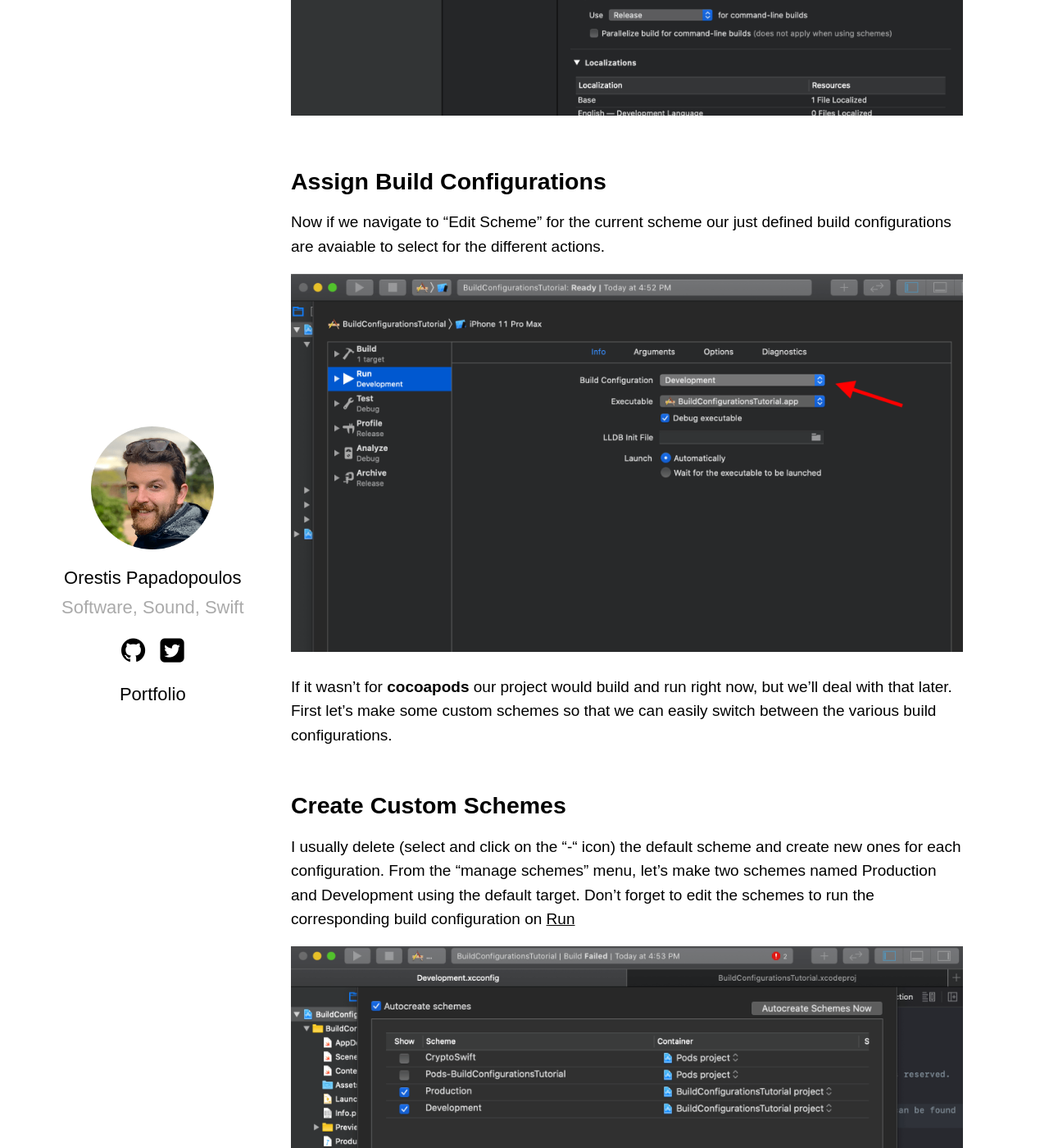
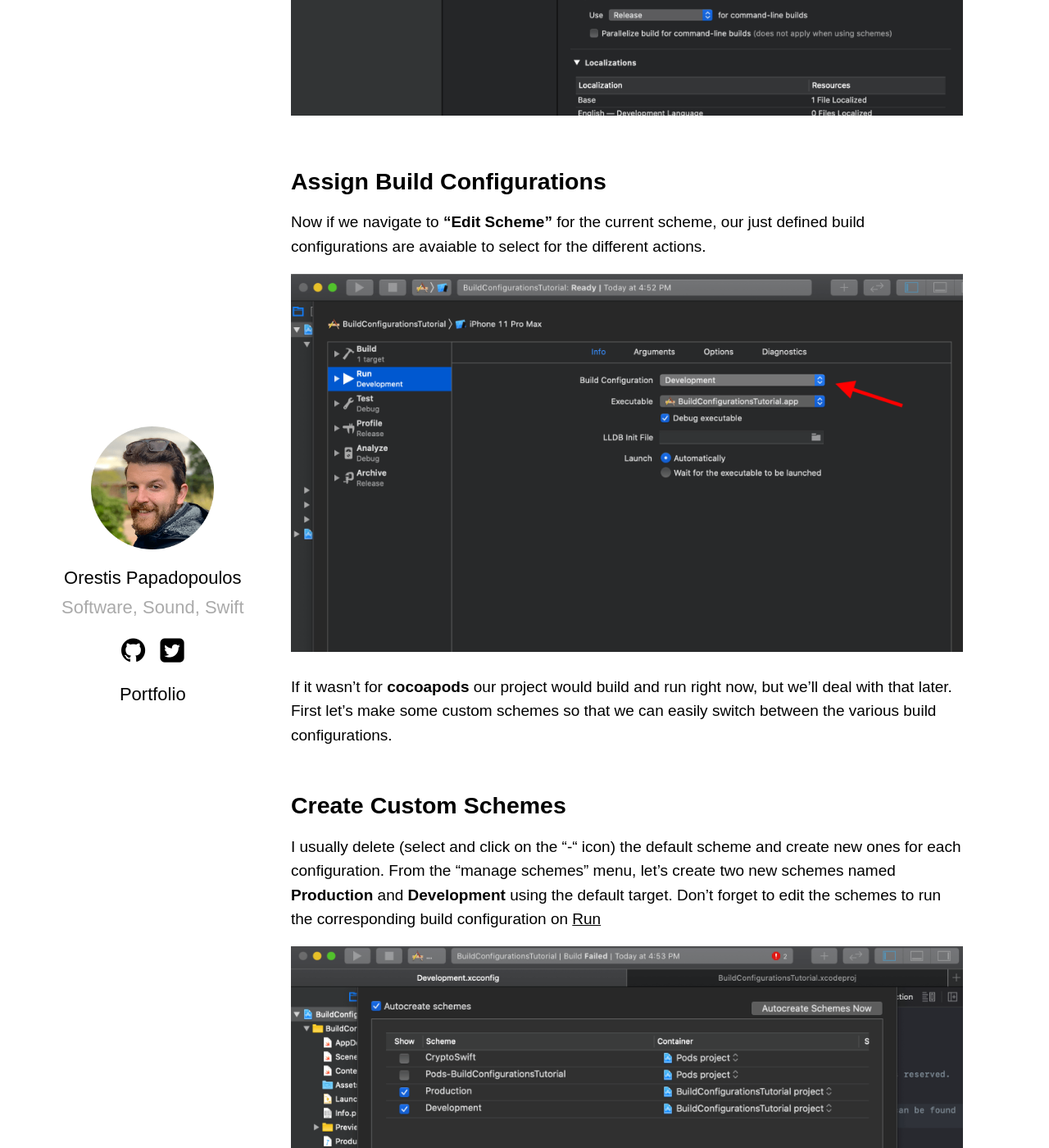
Before and after one commit to orjpap/orjpap.github.io, a Jekyll site: the page built from _posts/2019-14-20-iOS-build-schemes.md, in a window 1280 px wide and 1400 px high, scrolled down 2632 px. Shown: the whole window at 82% size. Built offline with Jekyll 4.4.1, drawn with Linux system fonts in a browser that asks for light colours; Markdown is read by kramdown in place of the engine named in the settings; some of the changed text lies outside the part shown.

Commit message:
Build Config post Corrections

```diff
--- a/_posts/2019-14-20-iOS-build-schemes.md
+++ b/_posts/2019-14-20-iOS-build-schemes.md
@@ -17,7 +17,7 @@
 
 A Configuration Settings File (a file with a `.xcconfig` file extension) is a plain text file that defines and overrides the [build settings](https://help.apple.com/xcode/mac/11.4/#/dev382dac089) for a particular build configuration of a project or target.
 
-We'll make one file for Production, called Production.xcconfig and another one for Development called, you guessed it, Development.xcconfig
+We'll create one file for Production, called **Production.xcconfig** and another one for Development called... you guessed it, **Development.xcconfig**
 
 ## Define **build variables**
 
@@ -53,7 +53,7 @@
 
 ## Assign Build Configurations
 
-Now if we navigate to "Edit Scheme" for the current scheme our just defined build configurations are avaiable to select for the different actions.
+Now if we navigate to **"Edit Scheme"** for the current scheme, our just defined build configurations are avaiable to select for the different actions.
 
 ![3](/assets/images/2019-14-20-iOS-build-schemes.assets/3.png)
 
@@ -61,7 +61,7 @@
 
 ## Create Custom Schemes
 
-I usually delete (select and click on the "-" icon) the default scheme and create new ones for each configuration. From the "manage schemes" menu, let's make two schemes named Production and Development using the default target. Don't forget to edit the schemes to run the corresponding build configuration on <u>Run</u>
+I usually delete (select and click on the "-" icon) the default scheme and create new ones for each configuration. From the "manage schemes" menu, let's create two new schemes named **Production** and **Development** using the default target. Don't forget to edit the schemes to run the corresponding build configuration on <u>Run</u>
 
 ![4](/assets/images/2019-14-20-iOS-build-schemes.assets/4.png)
 
```
